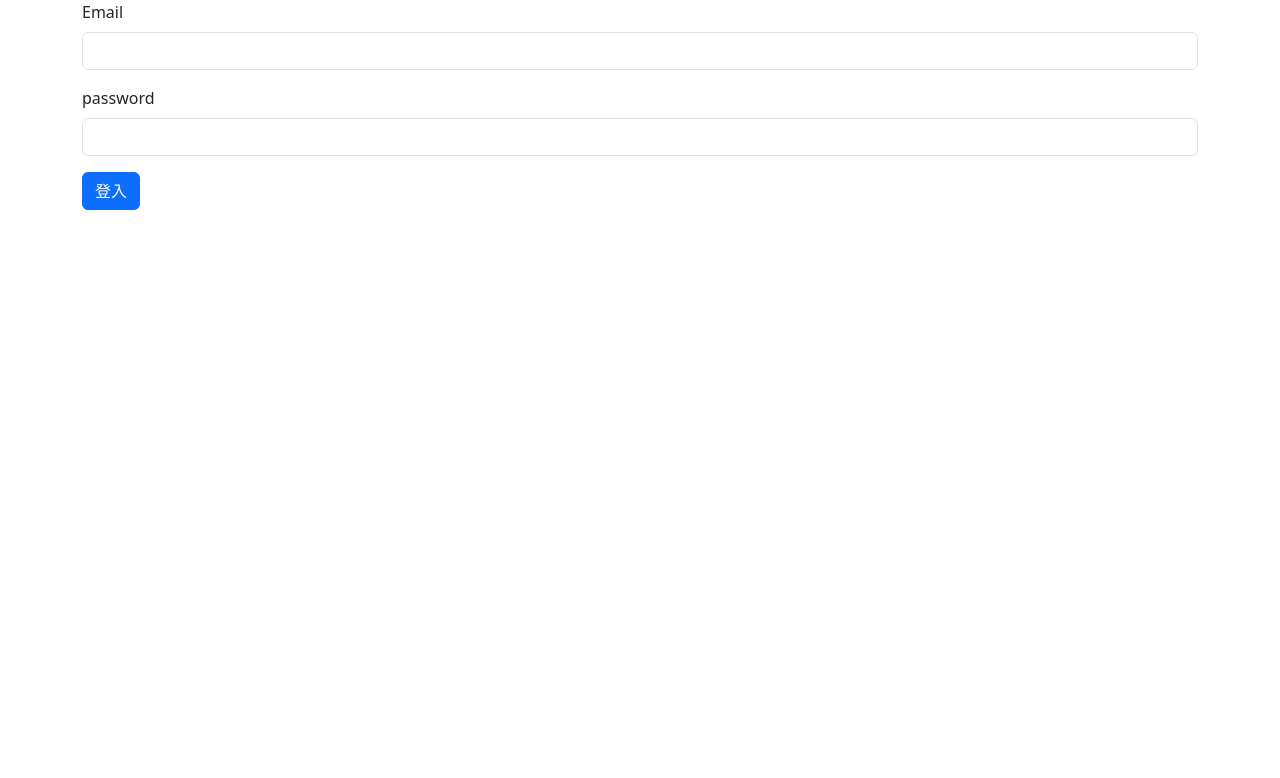
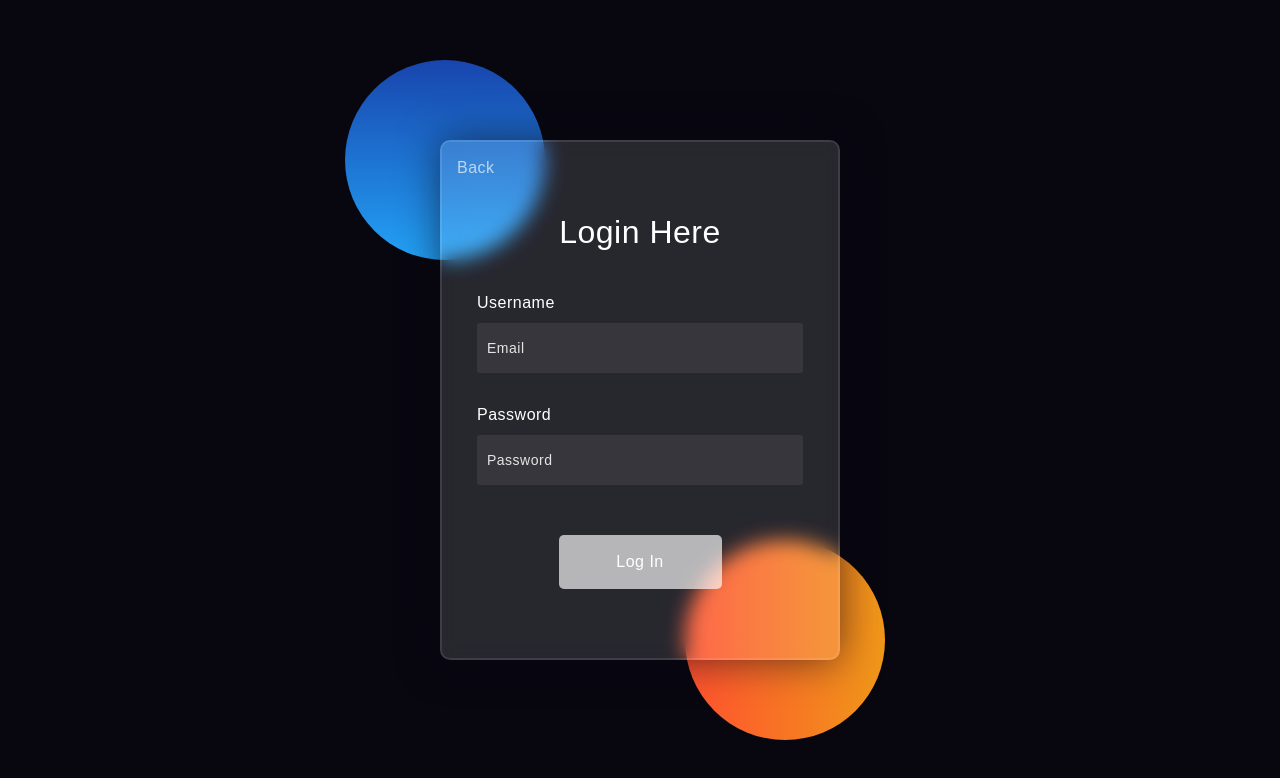
Before and after one commit to youngliu1998/ng-client, an Angular app: page /auth in a window 1280 px wide. Shown: the top 778 px of the page. Built offline with nearby package versions, Linux system fonts and the light colour scheme.

Commit message:
login html

```diff
--- a/src/app/auth/auth.css
+++ b/src/app/auth/auth.css
@@ -0,0 +1,146 @@
+.login-body {
+  display: flex;
+  justify-content: center;
+  align-items: center;
+
+  height: 100vh;
+
+  &.__login-bg {
+    background-color: #080710;
+  }
+}
+.login-panel {
+  width: 430px;
+  height: 520px;
+  position: absolute;
+  transform: translate(-50%, -50%);
+  left: 50%;
+  top: 50%;
+}
+.login-panel .shape {
+  height: 200px;
+  width: 200px;
+  position: absolute;
+  border-radius: 50%;
+}
+.shape:first-child {
+  background: linear-gradient(#1845ad, #23a2f6);
+  left: -80px;
+  top: -80px;
+}
+.shape:last-child {
+  background: linear-gradient(to right, #ff512f, #f09819);
+  right: -30px;
+  bottom: -80px;
+}
+.form-login {
+  height: 520px;
+  width: 400px;
+  background-color: rgba(255, 255, 255, 0.13);
+  position: absolute;
+  transform: translate(-50%, -50%);
+  top: 50%;
+  left: 50%;
+  border-radius: 10px;
+  backdrop-filter: blur(10px);
+  border: 2px solid rgba(255, 255, 255, 0.1);
+  box-shadow: 0 0 40px rgba(8, 7, 16, 0.6);
+  padding: 50px 35px;
+
+  display: flex;
+  flex-direction: column;
+  justify-content: center;
+}
+.form-login * {
+  font-family: "Poppins", sans-serif;
+  color: #ffffff;
+  letter-spacing: 0.5px;
+  outline: none;
+  border: none;
+  transition: ease 0.2s;
+}
+.form-login h3 {
+  font-size: 32px;
+  font-weight: 500;
+  line-height: 42px;
+  text-align: center;
+}
+
+.label-login {
+  display: block;
+  margin-top: 30px;
+  font-size: 16px;
+  font-weight: 500;
+}
+.input-login {
+  display: block;
+  height: 50px;
+  width: 100%;
+  background-color: rgba(255, 255, 255, 0.07);
+  border-radius: 3px;
+  padding: 0 10px;
+  margin-top: 8px;
+  font-size: 14px;
+  font-weight: 300;
+}
+::placeholder {
+  color: #e5e5e5;
+}
+.btn-login {
+  margin-top: 50px;
+  margin-inline: auto;
+  width: 50%;
+  background-color: #ffffffa9;
+  padding: 15px 0;
+  border-radius: 5px;
+  cursor: pointer;
+  &.__font {
+    color: #080710;
+    font-size: 18px;
+    font-weight: 600;
+  }
+  &:hover {
+    background-color: #ffffffc6;
+  }
+}
+.social {
+  margin-top: 30px;
+  display: flex;
+}
+.social div {
+  background: red;
+  width: 150px;
+  border-radius: 3px;
+  padding: 5px 10px 10px 5px;
+  background-color: rgba(255, 255, 255, 0.27);
+  color: #eaf0fb;
+  text-align: center;
+}
+.social div:hover {
+  background-color: rgba(255, 255, 255, 0.47);
+}
+.social .fb {
+  margin-left: 25px;
+}
+.social i {
+  margin-right: 4px;
+}
+.back-link-login {
+  position: absolute;
+  top: 10px;
+  left: 15px;
+
+  display: block;
+  border-bottom: 1px solid #ffffff;
+
+  &.__font-link {
+    font-size: 1rem;
+    color: #ffffffa9;
+    line-height: 2rem;
+    text-decoration: none;
+  }
+  &:hover {
+    color: #ffffff;
+    /* font-weight: 500; */
+  }
+}
--- a/src/app/auth/auth.html
+++ b/src/app/auth/auth.html
@@ -1,13 +1,32 @@
-<main class="container">
-  <form action="">
-    <div class="mb-3">
-      <label for="email" class="form-label">Email</label>
-      <input type="text" name="email" class="form-control" />
-    </div>
-    <div class="mb-3">
-      <label for="password" class="form-label">password</label>
-      <input type="text" name="password" class="form-control" />
-    </div>
-    <button class="btn btn-primary">登入</button>
+<div class="login-body __login-bg">
+  <div class="login-panel">
+    <div class="shape"></div>
+    <div class="shape"></div>
+  </div>
+  <form [formGroup]="loginFrom" class="form-login">
+    <a href="/" class="back-link-login __font-link">Back</a>
+    <h3>Login Here</h3>
+
+    <label for="username" class="label-login">Username</label>
+    <input
+      type="text"
+      formControlName="Email"
+      placeholder="Email"
+      class="input-login"
+    />
+
+    <label for="password" class="label-login">Password</label>
+    <input
+      type="password"
+      formControlName="Password"
+      placeholder="Password"
+      class="input-login"
+    />
+
+    <button class="btn-login" (click)="onLogin()">Log In</button>
+    <!-- <div class="social">
+      <div class="go"><i class="fab fa-google"></i> Google</div>
+      <div class="fb"><i class="fab fa-facebook"></i> Facebook</div>
+    </div> -->
   </form>
-</main>
+</div>
--- a/src/app/auth/auth.ts
+++ b/src/app/auth/auth.ts
@@ -1,11 +1,24 @@
 import { Component } from '@angular/core';
+import {
+  FormControl,
+  FormGroup,
+  FormsModule,
+  ReactiveFormsModule,
+} from '@angular/forms';
 
 @Component({
   selector: 'app-auth',
-  imports: [],
+  imports: [ReactiveFormsModule],
   templateUrl: './auth.html',
-  styleUrl: './auth.css'
+  styleUrl: './auth.css',
 })
 export class Auth {
+  loginFrom: FormGroup = new FormGroup({
+    Email: new FormControl(''),
+    Password: new FormControl(''),
+  });
 
+  onLogin(){
+
+  }
 }
--- a/src/app/layout/header/header.html
+++ b/src/app/layout/header/header.html
@@ -1,7 +1,7 @@
 <header class="header __header-background">
   <div class="container d-flex justify-content-end">
-    <button type="button" class="btn btn-primary" (click)="testFetch()">
+    <a href="/auth" type="button" class="btn btn-primary">
       Sign In
-    </button>
+    </a>
   </div>
 </header>
--- a/src/app/layout/layout.css
+++ b/src/app/layout/layout.css
@@ -1,3 +1,3 @@
-.main {
+.main-layout {
   margin-top: 80px;
 }
--- a/src/app/layout/layout.html
+++ b/src/app/layout/layout.html
@@ -1,4 +1,4 @@
 <app-header />
-<main class="main container">
+<main class="main-layout container">
   <router-outlet />
 </main>
--- a/src/app/wish-list/add-new-wish/add-new-wish.ts
+++ b/src/app/wish-list/add-new-wish/add-new-wish.ts
@@ -1,6 +1,7 @@
 import { Component, Input } from '@angular/core';
 import { FormsModule } from '@angular/forms';
 import { WishItem } from '../../../share/module/wish-item';
+import { WishService } from '../wish.service';
 
 @Component({
   selector: 'add-new-wish',
@@ -10,10 +11,11 @@ import { WishItem } from '../../../share/module/wish-item';
 })
 export class AddNewWish {
   @Input() wishes: WishItem[] = [];
+  constructor(private wishService: WishService) {}
   newWishText: string = '';
 
   addNewWish() {
-    this.wishes.push({ wishText: this.newWishText, isCompleted: false });
+    this.wishService.createWishes(this.newWishText);
     this.newWishText = '';
   }
 }
--- a/src/app/wish-list/wish-list.html
+++ b/src/app/wish-list/wish-list.html
@@ -1,5 +1,7 @@
 <div class="row row-cols-2 mb-3">
+  @if (wishes$ | async; as wishes) {
   <add-new-wish [wishes]="wishes" />
+  }
 </div>
 <div class="row row-cols-2">
   <wish-list-filter [(filter)]="filter" />
@@ -9,5 +11,3 @@
   <list-box [wishes]="wishes.filter(filter)" />
   } @else { no wishes now }
 </div>
-<button class="btn btn-success" (click)="getWish()">get list</button>
-<!-- <div class="container">@for (wish of test; track $index) { {{ wish }} }</div> -->
--- a/src/app/wish-list/wish-list.ts
+++ b/src/app/wish-list/wish-list.ts
@@ -1,23 +1,20 @@
 import { Component, OnInit } from '@angular/core';
-import { FormsModule } from '@angular/forms';
 import { WishItem } from '../../share/module/wish-item';
 import { WishListFilter } from './wish-list-filter/wish-list-filter';
 import { AddNewWish } from './add-new-wish/add-new-wish';
 import { ListBox } from './list-box/list-box';
 import { EventService } from '../../share/services/event-service';
-import { HttpClient } from '@angular/common/http';
 import { Observable } from 'rxjs';
-import { WishService } from './wish-list-filter/wish.service';
+import { WishService } from './wish.service';
 import { AsyncPipe } from '@angular/common';
 
 @Component({
   selector: 'app-wish-list',
-  imports: [FormsModule, AsyncPipe, WishListFilter, AddNewWish, ListBox],
+  imports: [ AsyncPipe, WishListFilter, AddNewWish, ListBox],
   templateUrl: './wish-list.html',
   styleUrl: './wish-list.css',
 })
 export class WishList implements OnInit {
-  test: any = [];
   wishes = [
     new WishItem('Master angular'),
     new WishItem('Master nestJS'),
@@ -32,14 +29,10 @@ export class WishList implements OnInit {
     });
   }
   ngOnInit(): void {
-    this.wishService.getWishes().subscribe((config: any) => {
-      this.test = config.data;
-    });
     this.wishes$ = this.wishService.getWishes();
   }
   getWish() {
     console.log(this.wishes$);
-    console.log(this.test);
   }
   filter: any;
 }
--- a/src/app/wish-list/wish-list-filter/wish.service.ts
+++ b/src/app/wish-list/wish.service.ts
@@ -2,7 +2,7 @@ import { Injectable } from '@angular/core';
 import { HttpClient } from '@angular/common/http';
 import { Observable } from 'rxjs';
 import { map } from 'rxjs/operators';
-import { WishItem } from '../../../share/module/wish-item';
+import { WishItem } from '../../share/module/wish-item';
 
 @Injectable({
   providedIn: 'root',
@@ -19,4 +19,8 @@ export class WishService {
       map((response: any) => response.data)
     );
   }
+  createWishes(wishText: string): Observable<any> {
+    // 發送請求，並指定回傳格式為 ApiResponse
+    return this.http.post(this.apiUrl, { wishText });
+  }
 }
```
